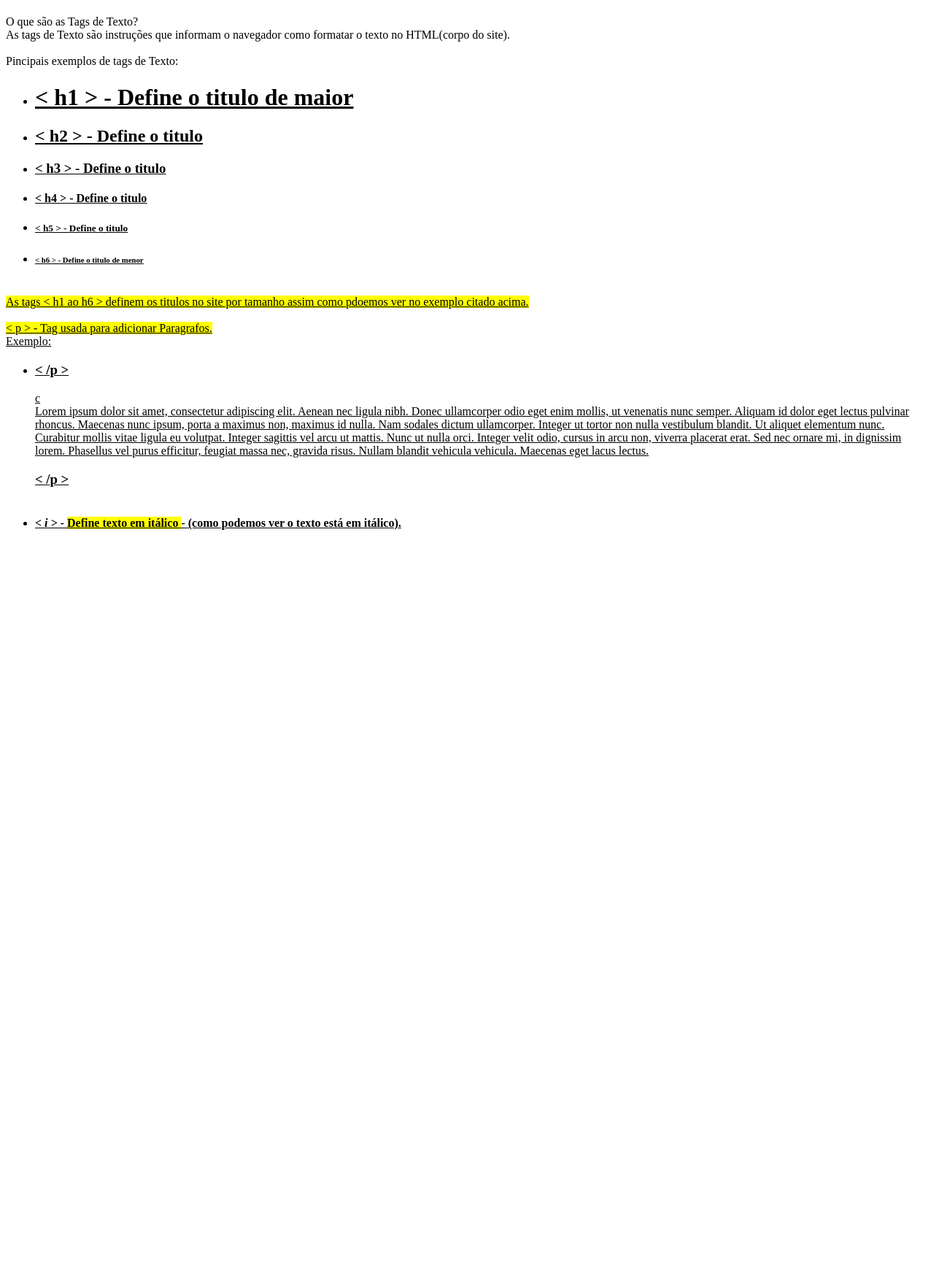
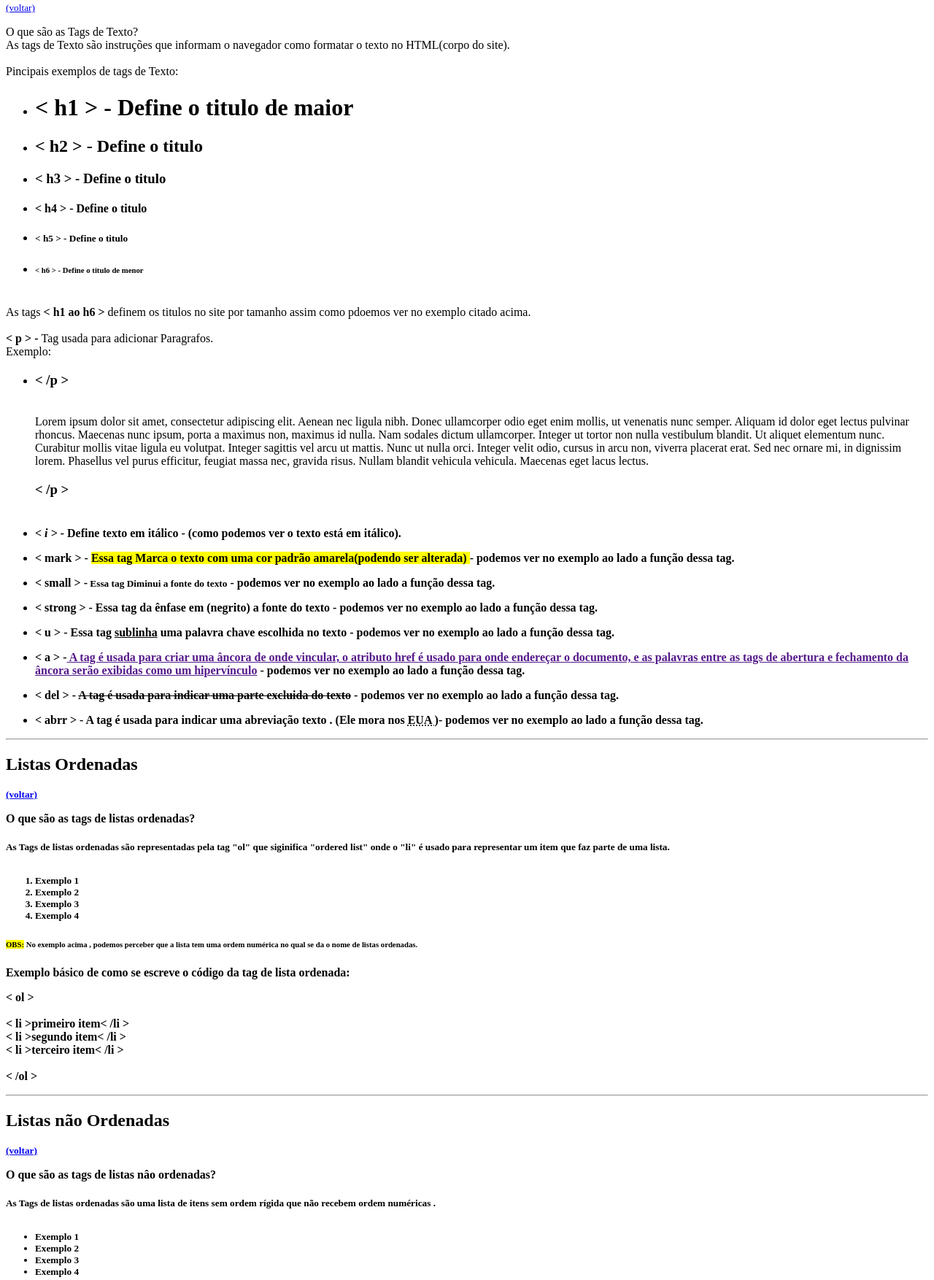
Before and after one commit to Carlosjrv25/Trilha-html-01, a plain HTML site: page src/index.html in a window 1280 px wide. Shown: the part 220-1974 px from the top of the page at 73% size. Before the commit the page ends 962 px from the top, so only its background shows below. Drawn offline with Linux system fonts and the light colour scheme.

Commit message:
desafio concluido

```diff
--- a/src/index.html
+++ b/src/index.html
@@ -8,52 +8,145 @@
 </head>
 <body>
 
-<h1>Entendedo sobre as tags HTML</h1>
+<h1 id="inicio">Entendedo sobre as tags HTML</h1>
 <hr>
 <ul>
-    <li><a href="">Tags de texto</li></a>
-    <li><a href="">Tags de links</li></a>
-    <li><a href="">Tags de imagem</li></a>
-    <li><a href="">Listas Ordenadas</li></a>
-    <li><a href="">Listas não Ordaenadas</li></a>
+    <li><a href="#Texto">Tags de texto</li></a>
+    <li><a href="#Ordenadas">Listas Ordenadas</li></a>
+    <li><a href="#Não-Ordenadas">Listas não Ordaenadas</li></a>
 
 </ul>
+<hr>
+<h2 id="Texto">Tags de Texto</h2>
+<small><a href="#inicio">(voltar)</a></small>
 
-<h2>Tags de Texto</h2>
 <p>
     O que são as Tags de Texto?<br>
 
  As tags de Texto são instruções que informam o navegador como formatar o texto no HTML(corpo do site). <br><br>
 Pincipais exemplos de tags de Texto:
    <ul>
-    <li><h1><u>< h1 > - Define o titulo de maior </h1></li>
-    <li><h2><u>< h2 > - Define o titulo </u></h2></li>
-    <li><h3><u>< h3 > - Define o titulo </u></h3></li>
-    <li><h4><u>< h4 > - Define o titulo </u></h4></li>
-    <li><h5><u>< h5 > - Define o titulo</u></h5></li>
-    <li> <h6><u>< h6 > - Define o titulo de menor</u></h6></li>
+    <li><h1> < h1 > - Define o titulo de maior </h1></li>
+    <li><h2> < h2 > - Define o titulo </h2></li>
+    <li><h3> < h3 > - Define o titulo </h3></li>
+    <li><h4> < h4 > - Define o titulo </h4></li>
+    <li><h5> < h5 > - Define o titulo </h5></li>
+    <li> <h6> < h6 > - Define o titulo de menor </h6></li>
+
 </ul><br>
-  <mark> As tags < h1 ao h6 > definem os titulos no site por tamanho assim como pdoemos ver no exemplo citado acima.</mark> <br><br>
-  <mark> < p > - Tag usada para adicionar Paragrafos. </mark><br>
+   As tags<strong> < h1 ao h6 ></strong>  definem os titulos no site por tamanho assim como pdoemos ver no exemplo citado acima. <br><br>
+  <strong> < p >  - </strong> Tag usada para adicionar Paragrafos. <br>
 
   Exemplo: <br>
  <ul>
-    <li><h3> < /p > </h3>c<br>
-   <H>Lorem ipsum dolor sit amet, consectetur adipiscing elit. Aenean nec ligula nibh. Donec ullamcorper odio eget enim mollis, ut venenatis nunc semper. Aliquam id dolor eget lectus pulvinar rhoncus. Maecenas nunc ipsum, porta a maximus non, maximus id nulla. Nam sodales dictum ullamcorper. Integer ut tortor non nulla vestibulum blandit. Ut aliquet elementum nunc. Curabitur mollis vitae ligula eu volutpat. Integer sagittis vel arcu ut mattis. Nunc ut nulla orci. Integer velit odio, cursus in arcu non, viverra placerat erat. Sed nec ornare mi, in dignissim lorem. Phasellus vel purus efficitur, feugiat massa nec, gravida risus. Nullam blandit vehicula vehicula. Maecenas eget lacus lectus.</H5>
-   <h3><b> < /p > </b</h3><br><br></li>
+    <li ><h3> < /p >  </h3> <br>
+
+        <H>Lorem ipsum dolor sit amet, consectetur adipiscing elit. Aenean nec ligula nibh. Donec ullamcorper odio eget enim mollis, ut venenatis nunc semper. Aliquam id dolor eget lectus pulvinar rhoncus. Maecenas nunc ipsum, porta a maximus non, maximus id nulla. Nam sodales dictum ullamcorper. Integer ut tortor non nulla vestibulum blandit. Ut aliquet elementum nunc. Curabitur mollis vitae ligula eu volutpat. Integer sagittis vel arcu ut mattis. Nunc ut nulla orci. Integer velit odio, cursus in arcu non, viverra placerat erat. Sed nec ornare mi, in dignissim lorem. Phasellus vel purus efficitur, feugiat massa nec, gravida risus. Nullam blandit vehicula vehicula. Maecenas eget lacus lectus.</H5>
+
+    <h3><b> < /p > </b</h3><br><br></li>
 </ul>
 
 </p>
+<ul>
+    <li><i> < i	> - </i>Define texto em itálico </I>  - (como podemos ver o texto está em itálico).</li>
+</ul>
+</p>
+
+</p>
+<ul>
+    <li> < mark	> - <mark> Essa tag Marca o texto com uma cor padrão amarela(podendo ser alterada) </mark>  -  podemos ver no exemplo ao lado a função dessa tag.</li>
+</ul>
+</p>
+
+</p>
+<ul>
+    <li> < small > -<small> Essa tag Diminui a fonte do texto</small>  -  podemos ver no exemplo ao lado a função dessa tag.</li>
+</ul>
+</p>
+</p>
+<ul>
+    <li> < strong > -  Essa tag <B>da ênfase em (negrito)</B> a fonte do texto -  podemos ver no exemplo ao lado a função dessa tag.</li>
+</ul>
+</p>
+
+</p>
+<ul>
+    <li> < u > -   Essa tag <U> sublinha</U> uma palavra chave escolhida no texto  -  podemos ver no exemplo ao lado a função dessa tag.</li>
+</ul>
+</p>
+
+</p>
+<ul>
+    <li> < a > -<a href=""> A tag é usada para criar uma âncora de onde vincular, o atributo href é usado para onde endereçar o documento, e as palavras entre as tags de abertura e fechamento da âncora serão exibidas como um hipervínculo</a> -  podemos ver no exemplo ao lado a função dessa tag.</li>
+</ul>
+</p>
+
+</p>
+<ul>
+    <li> < del > - <del> A tag é usada para indicar uma parte excluida do texto</del> -  podemos ver no exemplo ao lado a função dessa tag.</li>
+</ul>
+</p>
+
+</p>
+<ul>
+    <li> < abrr > -  A tag é usada para indicar uma abreviação texto . (Ele mora nos   <abbr title="Estados Unidos da America"> EUA )</abbr>-  podemos ver no exemplo ao lado a função dessa tag.</li>
+</ul>
+</p>
+<hr>
+<h2 id="Ordenadas">Listas Ordenadas</h2>
+<small><a href="#inicio">(voltar)</a></small>
+<p>
+    O que são as tags de listas ordenadas?<br>
+    <h5>As Tags de listas  ordenadas são representadas pela tag "ol" que siginifica "ordered list" onde o "li" é usado para representar um item que faz parte de uma lista.</h> <br><br>
+
+<ol>
+<li>Exemplo 1</li>
+<li>Exemplo 2</li>
+<li>Exemplo 3</li>
+<li>Exemplo 4</li>
+</ol>
+<H6><mark>OBS:</mark> No exemplo acima , podemos perceber que a lista tem uma ordem numérica no qual se da o nome de listas ordenadas.</H6>
+
+
+    Exemplo básico de como se escreve o código da tag de lista ordenada:
+
+<p>
+< ol > <br><br>
+    < li >primeiro item< /li > <br>
+    < li >segundo item< /li > <br>
+    < li >terceiro item< /li > <br><br>
+
+
+< /ol >
+</p>
+<hr>
+
+<h2 id="Não-Ordenadas">Listas não Ordenadas</h2>
+<small><a href="#inicio">(voltar)</a></small>
+<p>
+    O que são as tags de listas nâo ordenadas?<br>
+    <h5>As Tags de listas ordenadas são uma lista de itens sem ordem rígida que não recebem ordem numéricas .</h> <br><br>
 
 <ul>
-    <li><i> < i	> - </i> <mark> <u> Define texto em itálico </u></mark></I>  - (como podemos ver o texto está em itálico).</li>
+<li>Exemplo 1</li>
+<li>Exemplo 2</li>
+<li>Exemplo 3</li>
+<li>Exemplo 4</li>
 </ul>
+<H6><mark>OBS:</mark> No exemplo acima , podemos perceber que a lista não tem uma ordem numérica onde a lista esta serparada por um marcador e por isso o nome de listas não ordenadas.</H6>
 
- <P>
- </P>
+<h5>As Tags de listas não ordenadas são representadas pela tag "ul" que siginifica "unordered list" onde o "li" é usado para representar um item que faz parte de uma lista.</h> <br><br>
+    Exemplo básico de como se escreve o código da tag de lista ordenada:
+
+<p>
+< ul > <br><br>
+    < li >primeiro item< /li > <br>
+    < li >segundo item< /li > <br>
+    < li >terceiro item< /li > <br><br>
 
 
-
+< /ul >
+</p>
 </body>
 
 
```
